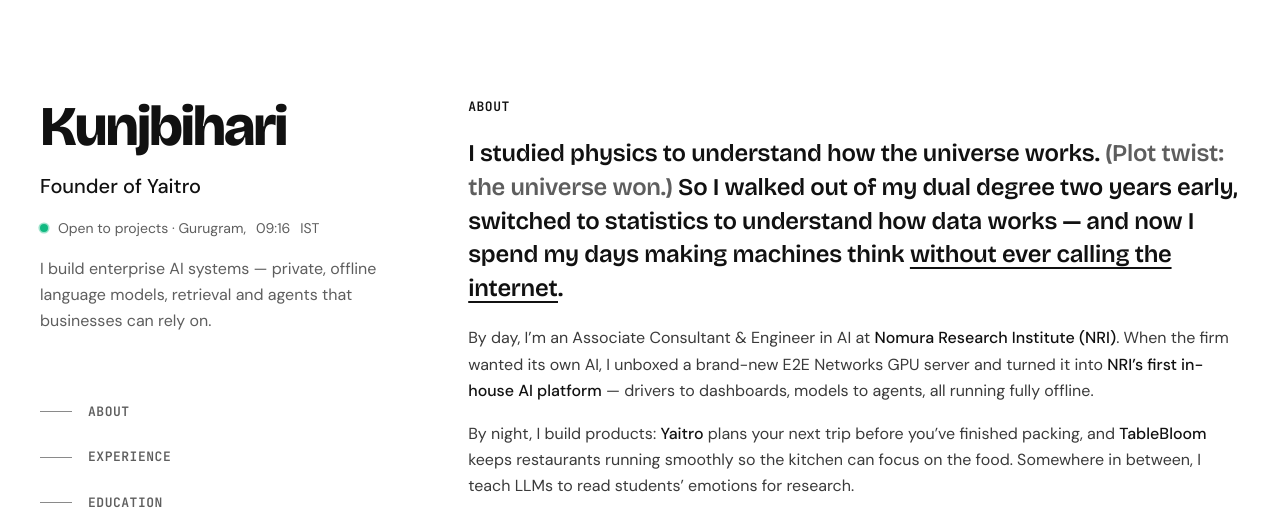
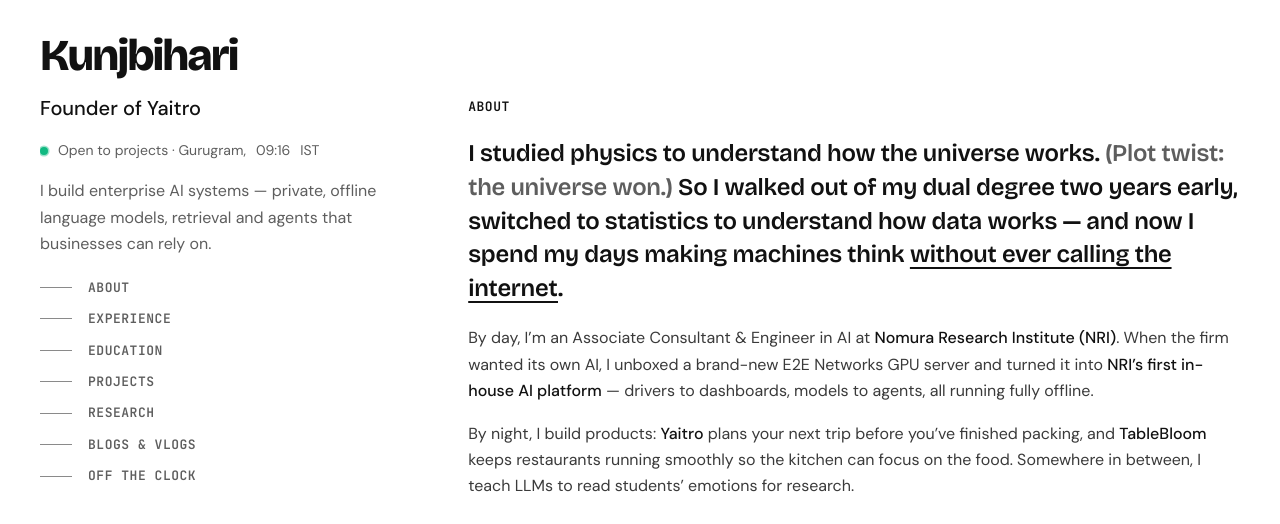
Before and after one commit to kunj939/Kunj, a plain HTML site: page index.html in a window 1280 px wide. Shown: the top 524 px of the page. Drawn offline with nearby package versions, Linux system fonts and the light colour scheme.

Commit message:
Add files via upload

```diff
--- a/style.css
+++ b/style.css
@@ -4,7 +4,16 @@ body{margin:0;background:#FFFFFF}
 h1,h2,h3,.big{font-family:'Bricolage Grotesque','DM Sans',sans-serif}h1{font-weight:800!important;letter-spacing:-.045em!important}h3{letter-spacing:-.01em}
 [style*="text-transform:uppercase"]{font-family:'JetBrains Mono',ui-monospace,monospace!important;letter-spacing:.04em!important}
 a{color:#111111;text-decoration:none}
-@media (min-width:1024px){.sb{position:sticky;top:0;height:100vh;box-sizing:border-box}}
+@media (min-width:1024px){
+.sb{position:sticky;top:0;height:100vh;box-sizing:border-box;overflow-y:auto;scrollbar-width:none;padding-top:56px!important;padding-bottom:32px!important;gap:28px!important}
+.sb::-webkit-scrollbar{display:none}
+.sb nav{margin-top:28px!important}.sb nav a{padding:6px 0!important}
+}
+@media (min-width:1024px) and (max-height:820px){
+.sb{padding-top:32px!important;padding-bottom:24px!important;gap:20px!important}
+.sb h1{font-size:44px!important}.sb nav{margin-top:16px!important}.sb nav a{padding:3px 0!important}
+}
+.tk>span{display:block;height:1.65em;line-height:1.65em;white-space:nowrap}
 .nv .bar{display:inline-block;width:32px;height:1px;background:#8A8A8A;transition:width .3s,background .3s}.nv:hover .bar{width:64px;background:#111111}.nv:hover{color:#111111!important}
 .lst:hover .it{opacity:.45}.lst .it{transition:opacity .3s,background .3s}.lst .it:hover{opacity:1;background:#F6F6F6}
 .it:hover .tt{text-decoration:underline;text-underline-offset:4px}.it .ar{display:inline-block;transition:transform .3s}.it:hover .ar{transform:translate(3px,-3px)}
```
